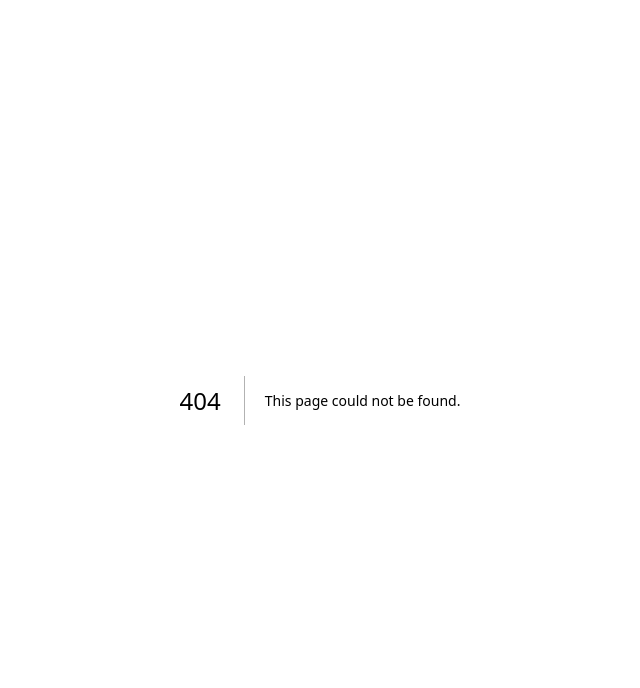
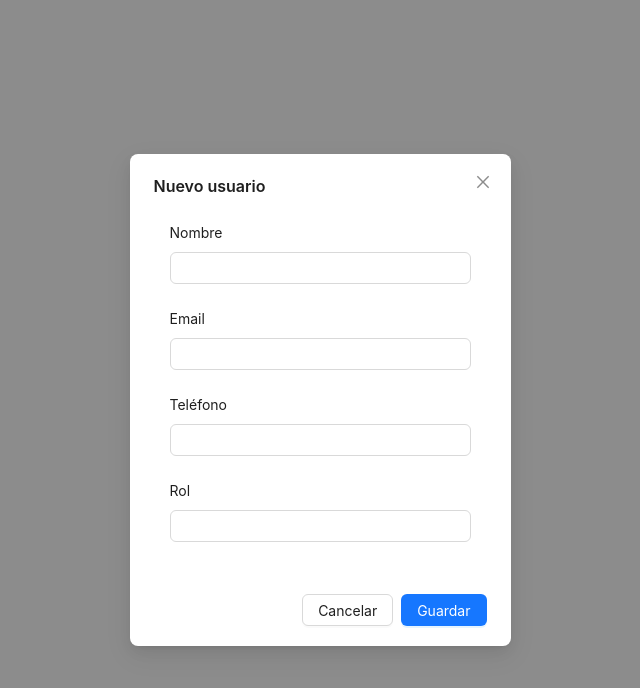
Before and after one commit to alonsosfera/event-ticket-project, a Next.js app: page /users in a window 1280 px wide. Before the commit this address had no page. Shown: the top 688 px of the page, without its empty margins (320-960 px from the left). Built offline with nearby package versions, Linux system fonts and the light colour scheme.

Commit message:
new modal for new user

```diff
--- /dev/null
+++ b/components/user/newUser-component.js
@@ -0,0 +1,68 @@
+import { Button, Form, Input, Modal } from "antd"
+import { useState } from "react"
+
+const NewUser = () => {
+  const [visible, setVisible] = useState(true)
+
+  const handleCancel = () => setVisible(false)
+
+  const handleSubmit = () => {
+    setVisible(false)
+  }
+
+  return (
+    <Modal
+      title={"Nuevo usuario"}
+      visible={visible}
+      centered
+      onCancel={handleCancel}
+      footer={[
+        <Button key="cancel" onClick={handleCancel}>
+          Cancelar
+        </Button>,
+        <Button
+          key="submit" type="primary"
+          onClick={handleSubmit}>
+          Guardar
+        </Button>
+      ]}
+      width={381}>
+      <Form
+        style={{ padding: "1rem" }}
+        layout="vertical"
+        initialValues={{ remember: true }}
+        autoComplete="off"
+        onFinish={handleSubmit}>
+        <Form.Item
+          label="Nombre"
+          name="name"
+          rules={[{ message: "Por favor introduce tu nombre!" }]}>
+          <Input />
+        </Form.Item>
+
+        <Form.Item
+          label="Email"
+          name="email"
+          rules={[{ message: "Por favor confirma tu email!" }]}>
+          <Input />
+        </Form.Item>
+
+        <Form.Item
+          label="Teléfono"
+          name="telephone"
+          rules={[{ message: "Por favor confirma tu número de teléfono!" }]}>
+          <Input />
+        </Form.Item>
+
+        <Form.Item
+          label="Rol"
+          name="role"
+          rules={[{ message: "Por favor confirma tu número de teléfono!" }]}>
+          <Input />
+        </Form.Item>
+      </Form>
+    </Modal>
+  )
+}
+
+export default NewUser
--- /dev/null
+++ b/pages/users.js
@@ -0,0 +1,10 @@
+import NewUser from "@/components/user/newUser-component"
+
+
+export default function UsersPage() {
+  return(
+    <div>
+      <NewUser />
+    </div>
+  )
+}
```
